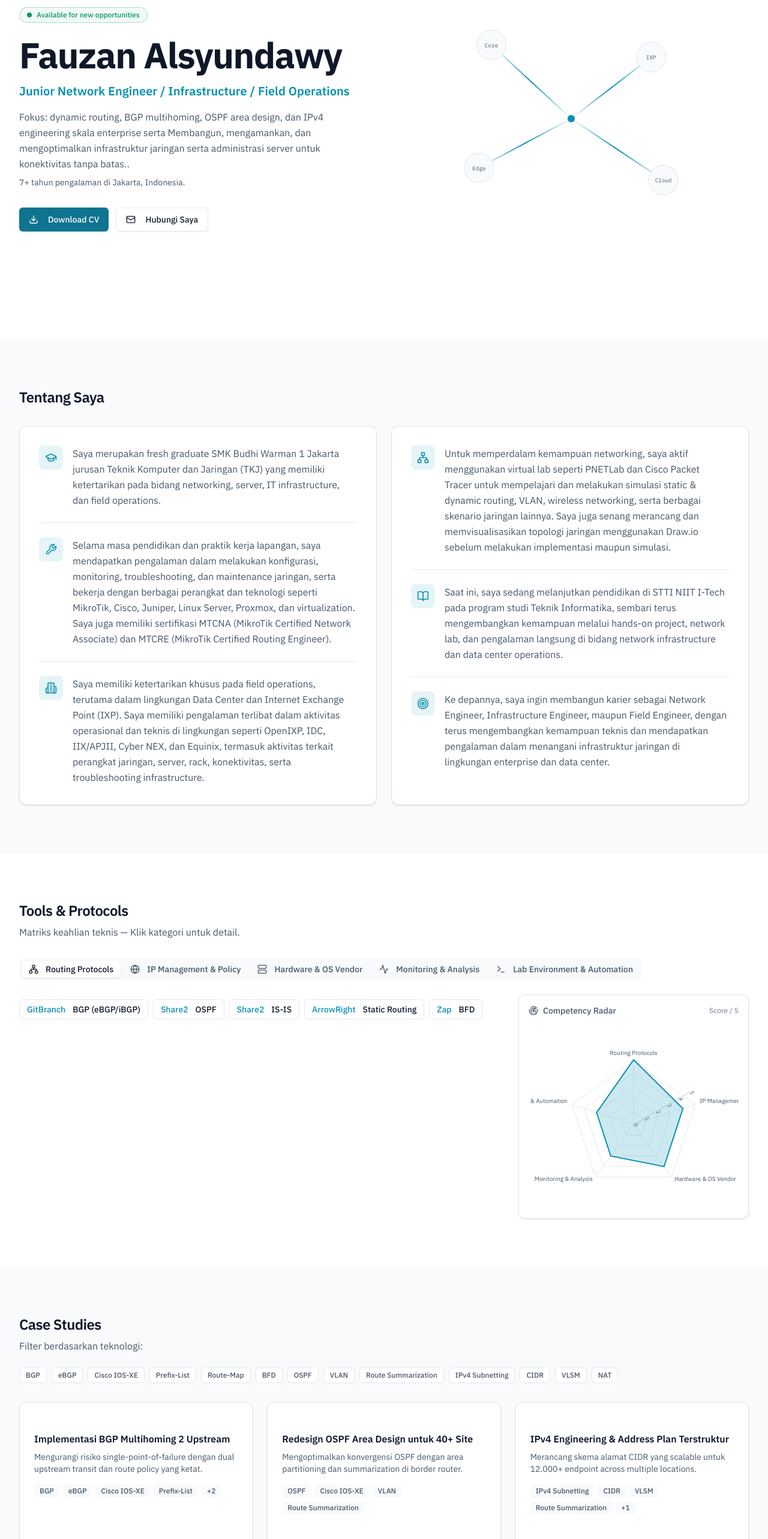
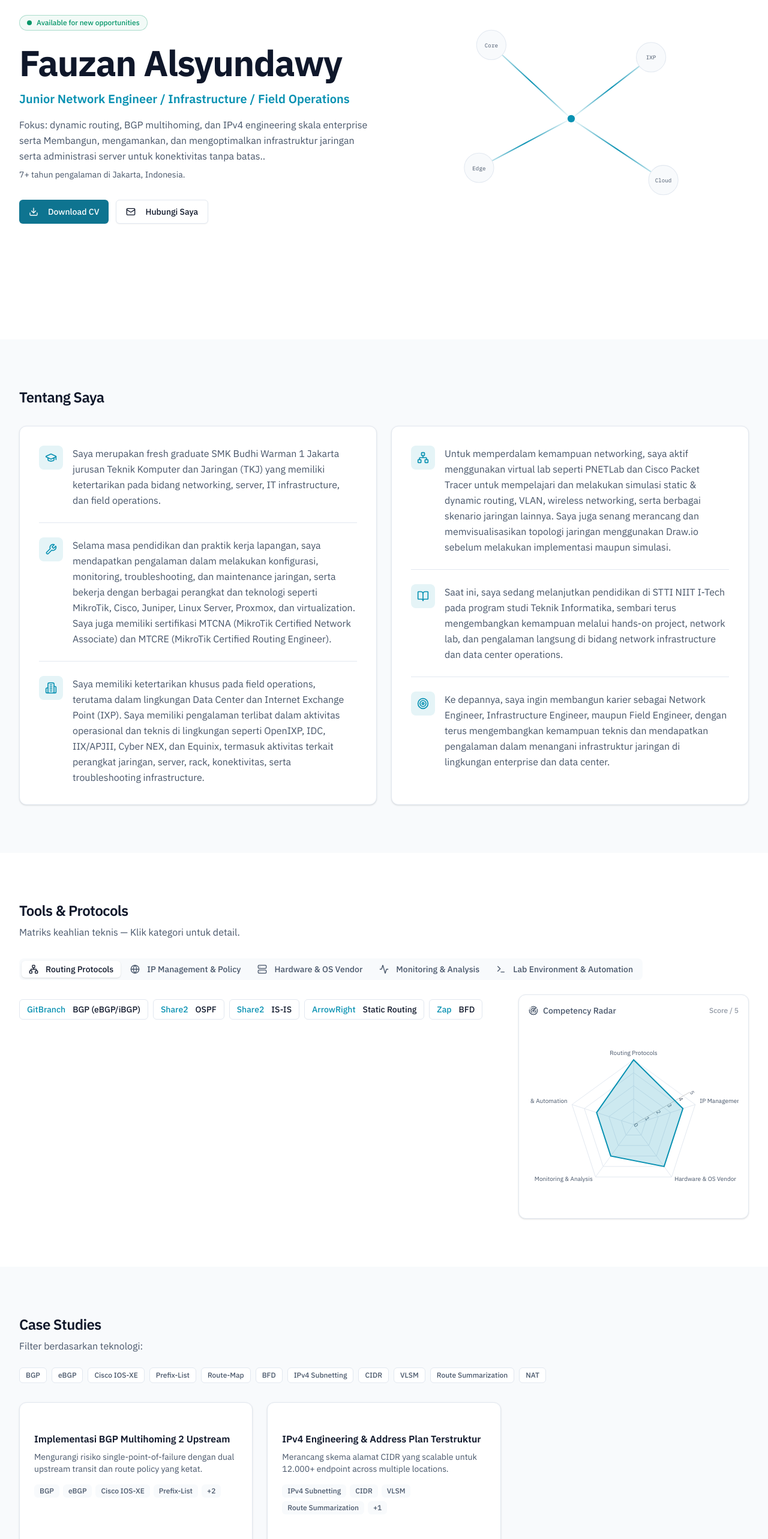
Before and after one commit to FauzanAlsyundawy/portofolio, a Next.js app: page / in a window 1280 px wide. Shown: the part 234-2800 px from the top of the page at 60% size. Built offline with nearby package versions, Linux system fonts and the light colour scheme.

Commit message:
fix: remove ospf case study and update metadata

```diff
--- a/app/layout.tsx
+++ b/app/layout.tsx
@@ -23,10 +23,10 @@ const mono = IBM_Plex_Mono({
 
 export const metadata: Metadata = {
   title: "Fauzan Alsyundawy — Network Engineer | BGP, OSPF, IPv4 Infrastructure",
-  description: "Senior Network Engineer spesialis BGP multihoming, OSPF area design, dan IPv4 engineering skala enterprise. Berbasis di Jakarta, Indonesia.",
+  description: "Senior Network Engineer spesialis BGP multihoming, dan IPv4 engineering skala enterprise. Berbasis di Jakarta, Indonesia.",
   openGraph: {
     title: "Fauzan Alsyundawy — Network Engineer | BGP, OSPF, IPv4",
-    description: "Senior Network Engineer spesialis BGP multihoming, OSPF, IPv4 engineering skala enterprise.",
+    description: "Senior Network Engineer spesialis BGP multihoming, IPv4 engineering skala enterprise.",
     type: "website",
   },
 };
--- a/data/config.ts
+++ b/data/config.ts
@@ -6,7 +6,7 @@ export const personal = {
   location: "Jakarta, Indonesia",       // TODO: kota & negara
   experience: "7+ tahun",              // TODO: lama pengalaman
   focus:
-    "Fokus: dynamic routing, BGP multihoming, OSPF area design, dan IPv4 engineering skala enterprise serta Membangun, mengamankan, dan mengoptimalkan infrastruktur jaringan serta administrasi server untuk konektivitas tanpa batas..",
+    "Fokus: dynamic routing, BGP multihoming, dan IPv4 engineering skala enterprise serta Membangun, mengamankan, dan mengoptimalkan infrastruktur jaringan serta administrasi server untuk konektivitas tanpa batas..",
   cvUrl: "/cv.pdf",                    // TODO: pastikan file cv.pdf ada di folder public/
   email: "fauzan@example.com",         // TODO: email asli
   whatsapp: "6281234567890",           // TODO: nomor WhatsApp (format 62xxx)
--- a/data/projects.ts
+++ b/data/projects.ts
@@ -17,21 +17,6 @@ export const projects: CaseStudy[] = [
     cliScreenshots: [],
   },
   {
-    slug: "ospf-area-design",
-    title: "Redesign OSPF Area Design untuk 40+ Site",
-    summary:
-      "Mengoptimalkan konvergensi OSPF dengan area partitioning dan summarization di border router.",
-    problem:
-      "Topologi OSPF flat memicu flooding database yang besar dan konvergensi lambat (> 30 detik) saat ada link failure.",
-    solution:
-      "Memetakan site ke area OSPF berdasarkan fungsi (Core / Distribution / Access), mengaktifkan stub area, dan route summarization di ABR.",
-    impact:
-      "Konvergensi link failure turun ke < 8 detik. SPF calculation memory usage di core router turun 60%.",
-    techBadges: ["OSPF", "Cisco IOS-XE", "VLAN", "Route Summarization"],
-    topologyImage: undefined,
-    cliScreenshots: [],
-  },
-  {
     slug: "ipv4-engineering-address-plan",
     title: "IPv4 Engineering & Address Plan Terstruktur",
     summary:
```
